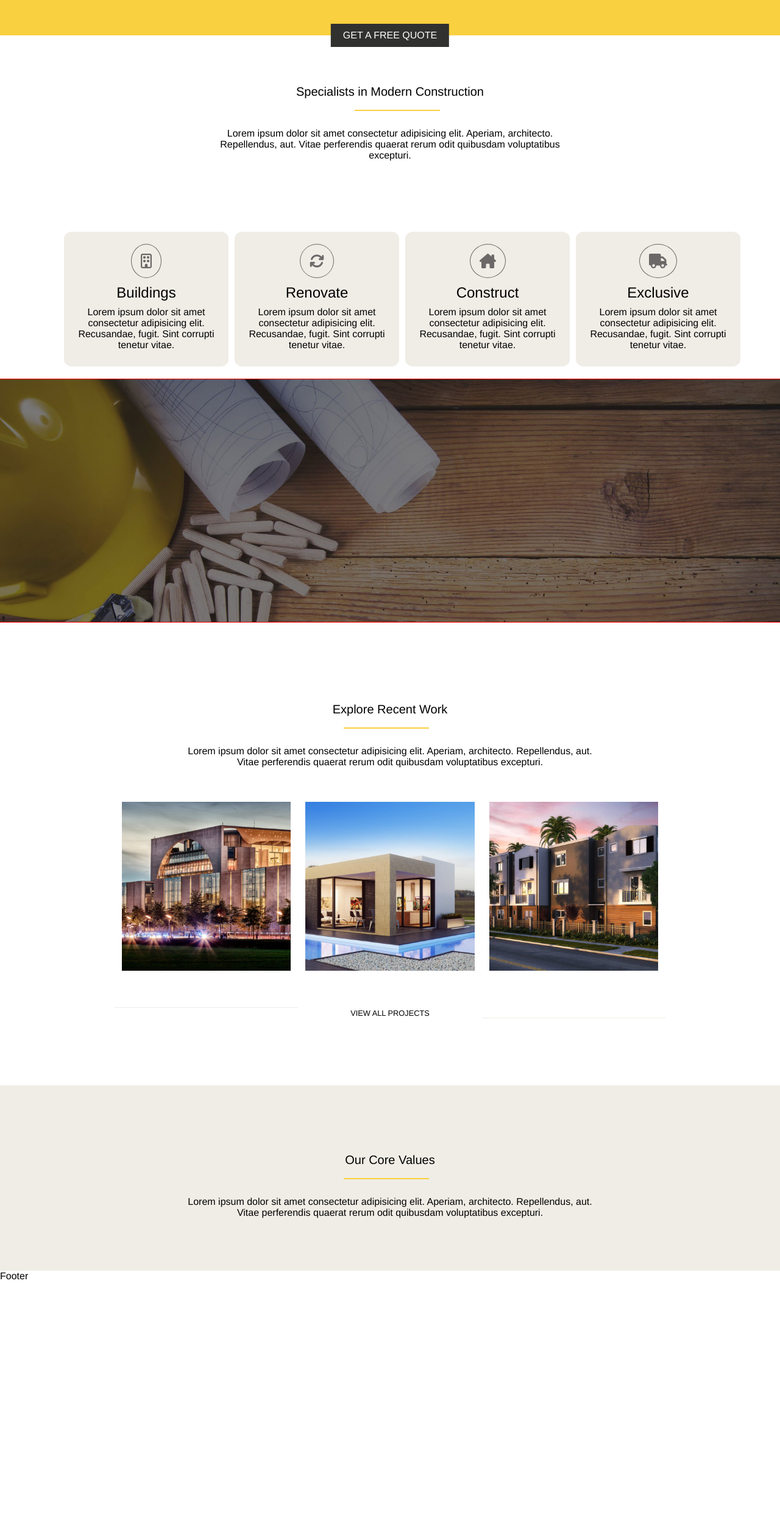
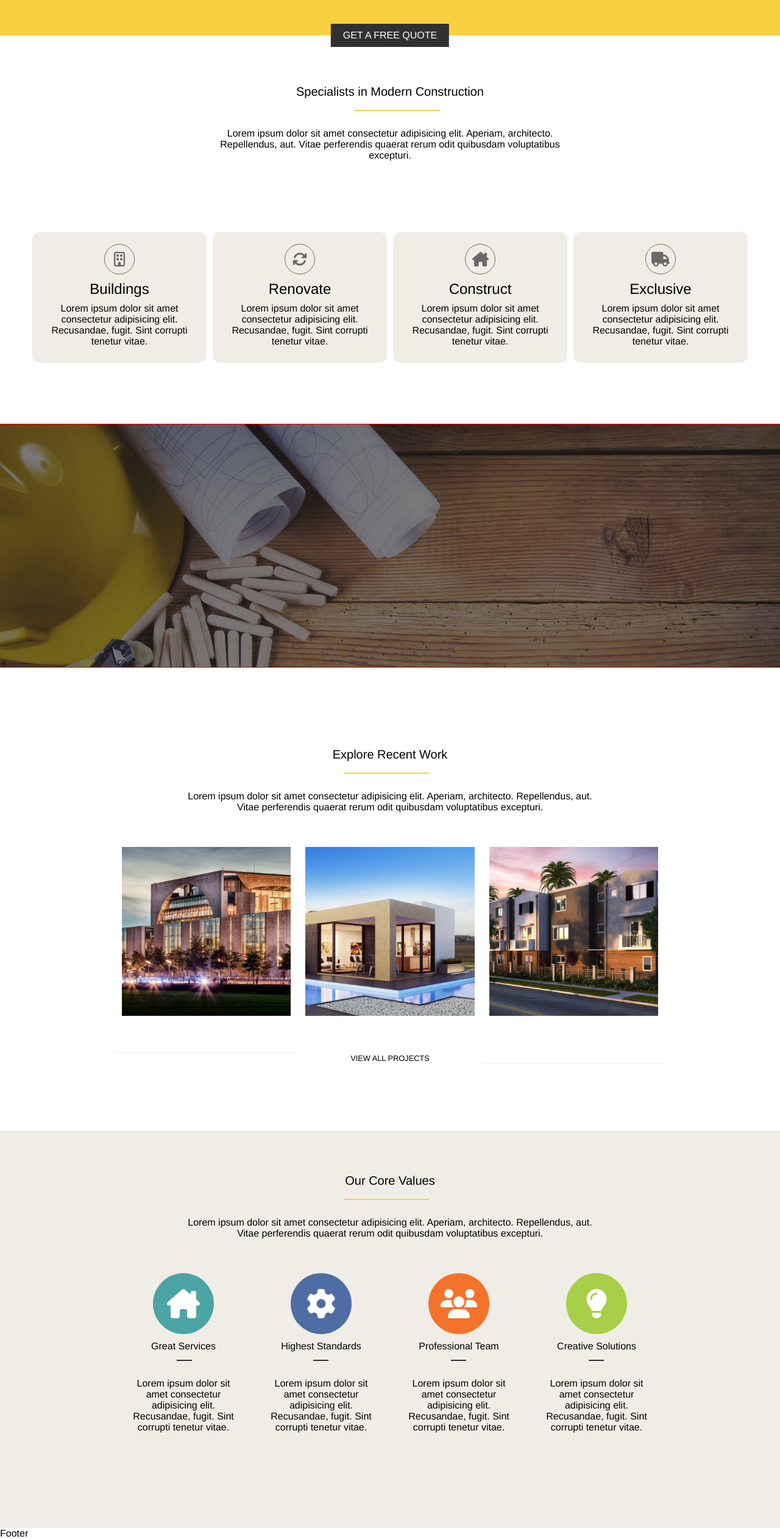
Before and after one commit to davishka-hikkaduwa/proj-html-vuejs, a Vue app: page / in a window 1280 px wide. Shown: the part 679-3203 px from the top of the page at 61% size. Before the commit the page ends 2781 px from the top, so only its background shows below. Built offline with nearby package versions, Linux system fonts and the light colour scheme.

Commit message:
completed AboutCardComponent

```diff
--- /dev/null
+++ b/src/components/AboutCardComponent.vue
@@ -0,0 +1,102 @@
+<template>
+    <div class="about-card-container row">
+        <div class="col about-card" v-for="(item, index) in items" :key="index">
+            <div class="icon-container">
+                <font-awesome-icon :icon="item.icon" class="icons"/>
+            </div>
+            <h6 class="custom-underline-black"> {{ item.title }} </h6>
+            <p>Lorem ipsum dolor sit amet consectetur adipisicing elit.
+                Recusandae, fugit. Sint corrupti tenetur vitae.
+            </p>
+        </div>
+
+    </div>
+</template>
+
+<script>
+export default {
+    name: 'AboutCardComponent',
+    data(){
+        return {
+            items: [
+                {title: 'Great Services', icon: 'fa-solid fa-house-chimney'},
+                {title: 'Highest Standards', icon: 'fa-solid fa-gear'},
+                {title: 'Professional Team', icon: 'fa-solid fa-users'},
+                {title: 'Creative Solutions', icon: 'fa-solid fa-lightbulb'}
+            ]
+        }
+    }
+}
+
+</script>
+
+<style scoped lang="scss">
+    .about-card-container{
+
+        .about-card{
+            display: flex;
+            flex-direction: column;
+            margin: 0 5px;
+            padding: 10px;
+            align-items: center;
+
+            .icon-container{
+                display: flex;
+                justify-content: center;
+                align-items: center;
+                border-radius: 50%;
+                width: 100px;
+                height: 100px;
+                padding: 20px;
+                margin: 10px 0px;
+
+                .icons{
+                    font-size: 3rem;
+                    color: #fff;
+
+                }
+            }
+            p{
+                padding-top: 20px;
+            }
+            .custom-underline-black {
+                padding-bottom: 15px;
+                position: relative;
+            }
+
+            .custom-underline-black::before {
+                content: '';
+                position: absolute;
+                bottom: 0;
+                left: 40%;
+                width: 25px;
+                height: 2px;
+                background-color: #31312f;
+            }
+        }
+
+        .about-card:nth-of-type(1){
+            .icon-container{
+                background-color: #4da4a5;
+            }
+        }
+        .about-card:nth-of-type(2){
+            .icon-container{
+                background-color: #4f6da5;
+            }
+        }
+        .about-card:nth-of-type(3){
+            .icon-container{
+                background-color: #f5722b;
+            }
+        }
+        .about-card:nth-of-type(4){
+            .icon-container{
+                background-color: #a7cf47;
+            }
+        }
+    }
+
+
+
+</style>
--- a/src/components/AboutComponent.vue
+++ b/src/components/AboutComponent.vue
@@ -7,9 +7,7 @@
                     Repellendus, aut. Vitae perferendis quaerat rerum odit quibusdam voluptatibus excepturi.
                 </p>
             </div>
-            <div class="card-container">
-
-            </div>
+            <AboutCardComponent class="card-container"/>
         </div>
         <div class="feedback">
 
@@ -18,9 +16,11 @@
 </template>
 
 <script>
+import AboutCardComponent from "@/components/AboutCardComponent.vue";
     export default {
-        name: 'AboutComponent',
-    }
+    name: "AboutComponent",
+    components: { AboutCardComponent }
+}
 </script>
 
 <style scoped lang="scss">
@@ -30,12 +30,17 @@
         text-align: center;
         .core-values{
             .info-container{
-                padding: 80px 260px 20px 260px;
-                h5{
-                    padding-bottom: 20px;
+                padding: 40px 260px 0px;
+
+                p{
+                    padding: 20px 40px 0px;
                 }
-                p{
-                    padding: 20px 40px;
+            }
+            .card-container{
+                padding: 20px 200px;
+                margin-bottom: 80px;
+                .row{
+                    flex-wrap: nowrap;
                 }
             }
         }
--- a/src/components/ServicesCardComponent.vue
+++ b/src/components/ServicesCardComponent.vue
@@ -1,6 +1,6 @@
 <template>
-<div class="services-card-container">
-    <div class="col-3 services-card" v-for="(item, index) in items" :key="index">
+<div class="services-card-container row">
+    <div class="col services-card" v-for="(item, index) in items" :key="index">
         <div class="icon-container">
             <font-awesome-icon :icon="item.icon" class="icons"/>
         </div>
@@ -32,9 +32,9 @@ export default {
 
 <style scoped lang="scss">
     .services-card-container{
-        display: flex;
-        flex-direction: row;
-
+        // display: flex;
+        // flex-direction: row;
+        flex-wrap: nowrap;
 
         .services-card{
             display: flex;
@@ -48,9 +48,11 @@ export default {
             .icon-container{
                 display: flex;
                 justify-content: center;
+                align-items: center;
+                height: 50px;
+                width: 50px;
                 border: 1px solid #6b6868;
                 border-radius: 50%;
-                width:min-content;
                 padding: 15px;
                 margin: 10px 0px;
 
@@ -59,7 +61,6 @@ export default {
                     color: #6b6868;
                 }
             }
-
         }
     }
 
--- a/src/components/ServicesComponent.vue
+++ b/src/components/ServicesComponent.vue
@@ -49,7 +49,8 @@ import ServicesCardComponent from '@/components/ServicesCardComponent.vue';
             transform: translateY(-50%) translateX(-50%);
         }
         .card-container{
-            padding: 20px 100px;
+            padding: 20px 60px;
+            margin-bottom: 80px;
             .row{
                 flex-wrap: nowrap;
             }
--- a/src/main.js
+++ b/src/main.js
@@ -9,10 +9,10 @@ import { FontAwesomeIcon } from '@fortawesome/vue-fontawesome'
 
 /* import specific icons */
 import { faBuilding } from '@fortawesome/free-regular-svg-icons'
-import { faArrowsRotate, faHouseChimney, faTruck } from '@fortawesome/free-solid-svg-icons'
+import { faArrowsRotate, faHouseChimney, faTruck, faGear, faUsers, faLightbulb } from '@fortawesome/free-solid-svg-icons'
 
 /* add icons to the library */
-library.add(faBuilding, faArrowsRotate, faHouseChimney, faTruck)
+library.add(faBuilding, faArrowsRotate, faHouseChimney, faTruck, faGear, faUsers, faLightbulb)
 
 /* add font awesome icon component */
 Vue.component('font-awesome-icon', FontAwesomeIcon)
```
